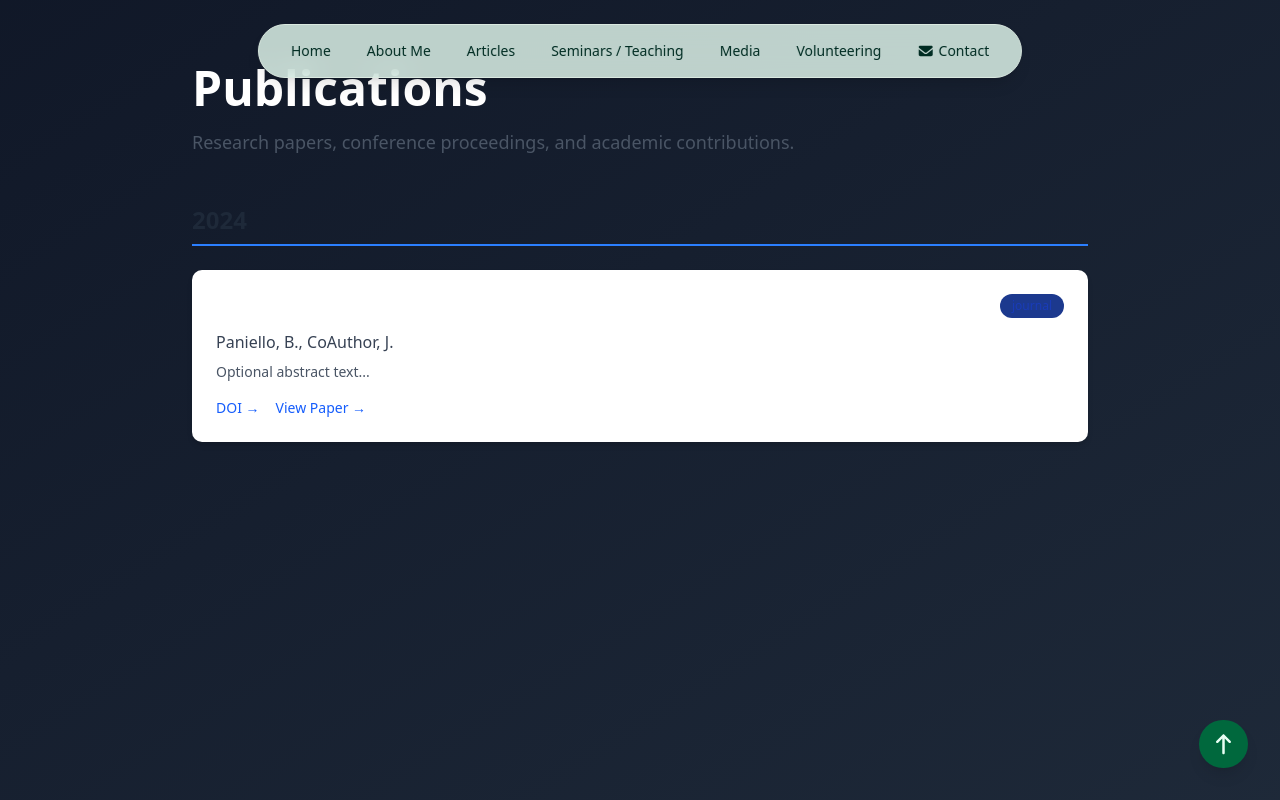
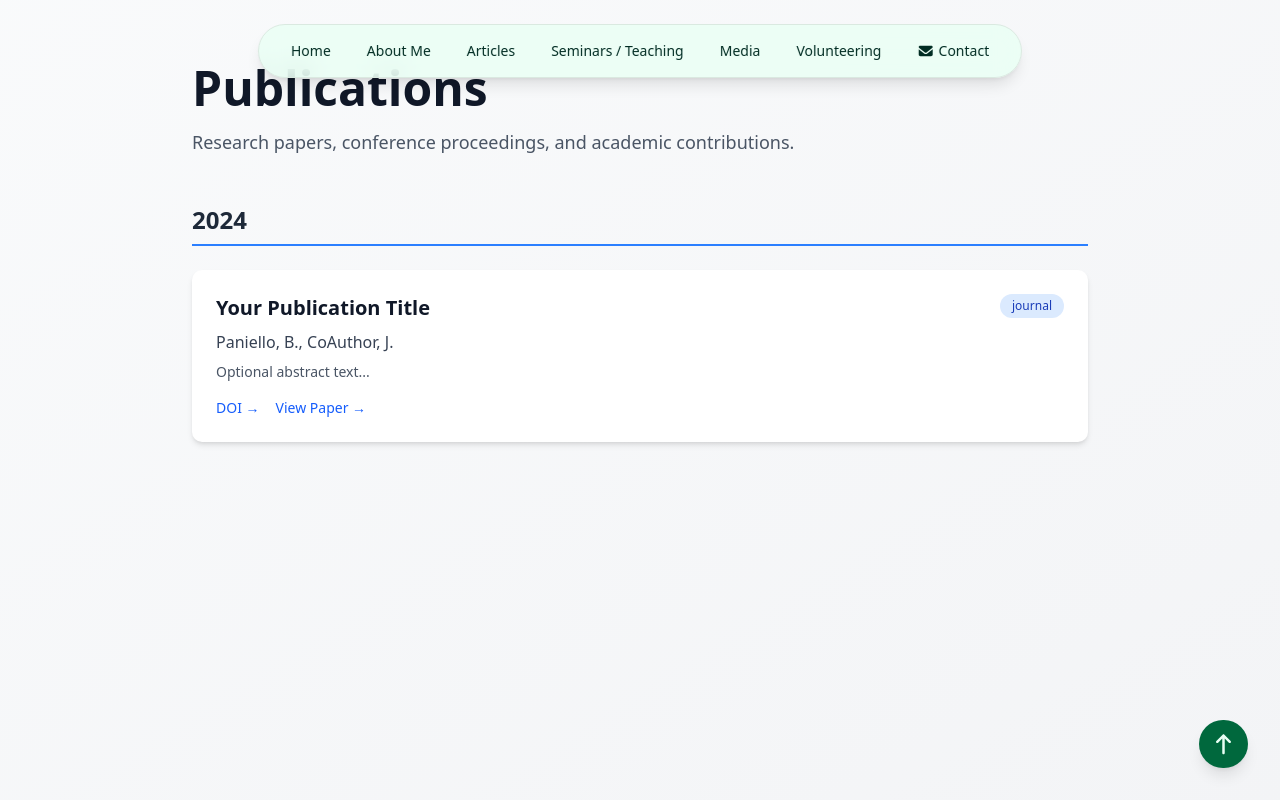
Before and after one commit to VictorPaniello/bpaniello-portfolio, a Next.js app: page /publications in a window 1280 px wide. Shown: the top 800 px of the page. Built offline with nearby package versions, Linux system fonts and the light colour scheme.

Commit message:
SEO approved, waiting for website to bring on searches

```diff
--- a/src/app/publications/page.tsx
+++ b/src/app/publications/page.tsx
@@ -17,39 +17,39 @@ export default function PublicationsPage() {
     const sortedYears = Object.keys(groupedPublications).map(Number).sort((a, b) => b - a);
 
     return (
-        <div className="min-h-screen bg-gradient-to-br from-gray-50 to-gray-100 from-gray-900 to-gray-800 py-16 px-4">
+        <div className="min-h-screen bg-linear-to-br from-gray-50 to-gray-100 py-16 px-4">
             <div className="max-w-4xl mx-auto">
-                <h2 className="text-4xl md:text-5xl font-bold text-gray-900 text-white mb-4">
+                <h2 className="text-4xl md:text-5xl font-bold text-gray-900 mb-4">
                     Publications
                 </h2>
-                <p className="text-lg text-gray-600 text-gray-300 mb-12">
+                <p className="text-lg text-gray-600 mb-12">
                     Research papers, conference proceedings, and academic contributions.
                 </p>
 
                 {sortedYears.map((year) => (
                     <div key={year} className="mb-12">
-                        <h2 className="text-2xl font-semibold text-gray-800 text-gray-200 mb-6 border-b-2 border-blue-500 pb-2">
+                        <h2 className="text-2xl font-semibold text-gray-800 mb-6 border-b-2 border-blue-500 pb-2">
                             {year}
                         </h2>
                         <div className="space-y-6">
                             {groupedPublications[year].map((pub) => (
                                 <div
                                     key={pub.id}
-                                    className="bg-white bg-gray-800 rounded-lg shadow-md p-6 hover:shadow-lg transition-shadow"
+                                    className="bg-white rounded-lg shadow-md p-6 hover:shadow-lg transition-shadow"
                                 >
                                     <div className="flex items-start justify-between mb-2">
-                                        <h3 className="text-xl font-semibold text-gray-900 text-white flex-1">
+                                        <h3 className="text-xl font-semibold text-gray-900 flex-1">
                                             {pub.title}
                                         </h3>
-                                        <span className="ml-4 px-3 py-1 text-xs font-medium rounded-full bg-blue-100 text-blue-800 bg-blue-900 text-blue-200">
+                                        <span className="ml-4 px-3 py-1 text-xs font-medium rounded-full bg-blue-100 text-blue-800">
                                             {pub.publicationType}
                                         </span>
                                     </div>
-                                    <p className="text-gray-700 text-gray-300 mb-2">
+                                    <p className="text-gray-700 mb-2">
                                         {pub.authors.join(', ')}
                                     </p>
                                     {pub.abstract && (
-                                        <p className="text-gray-600 text-gray-400 text-sm mb-4">
+                                        <p className="text-gray-600 text-sm mb-4">
                                             {pub.abstract}
                                         </p>
                                     )}
@@ -59,7 +59,7 @@ export default function PublicationsPage() {
                                                 href={`https://doi.org/${pub.links.doi}`}
                                                 target="_blank"
                                                 rel="noopener noreferrer"
-                                                className="text-blue-600 hover:text-blue-800 text-blue-400 hover:text-blue-300 text-sm font-medium"
+                                                className="text-blue-600 hover:text-blue-800 text-sm font-medium"
                                             >
                                                 DOI →
                                             </a>
@@ -69,7 +69,7 @@ export default function PublicationsPage() {
                                                 href={pub.links.website}
                                                 target="_blank"
                                                 rel="noopener noreferrer"
-                                                className="text-blue-600 hover:text-blue-800 text-blue-400 hover:text-blue-300 text-sm font-medium"
+                                                className="text-blue-600 hover:text-blue-800 text-sm font-medium"
                                             >
                                                 View Paper →
                                             </a>
@@ -83,7 +83,7 @@ export default function PublicationsPage() {
 
                 {publications.length === 0 && (
                     <div className="text-center py-12">
-                        <p className="text-gray-500 text-gray-400 text-lg">
+                        <p className="text-gray-500 text-lg">
                             No publications yet. Check back soon!
                         </p>
                     </div>
```
